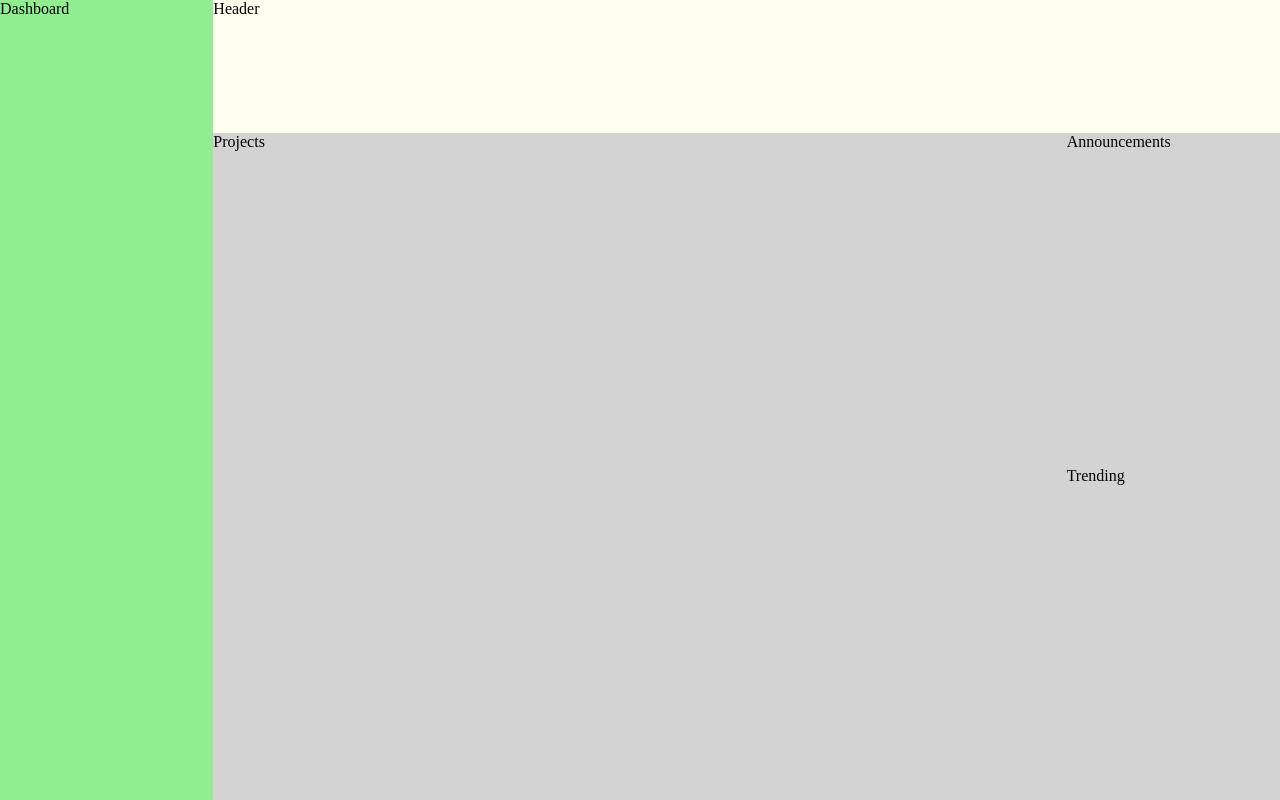
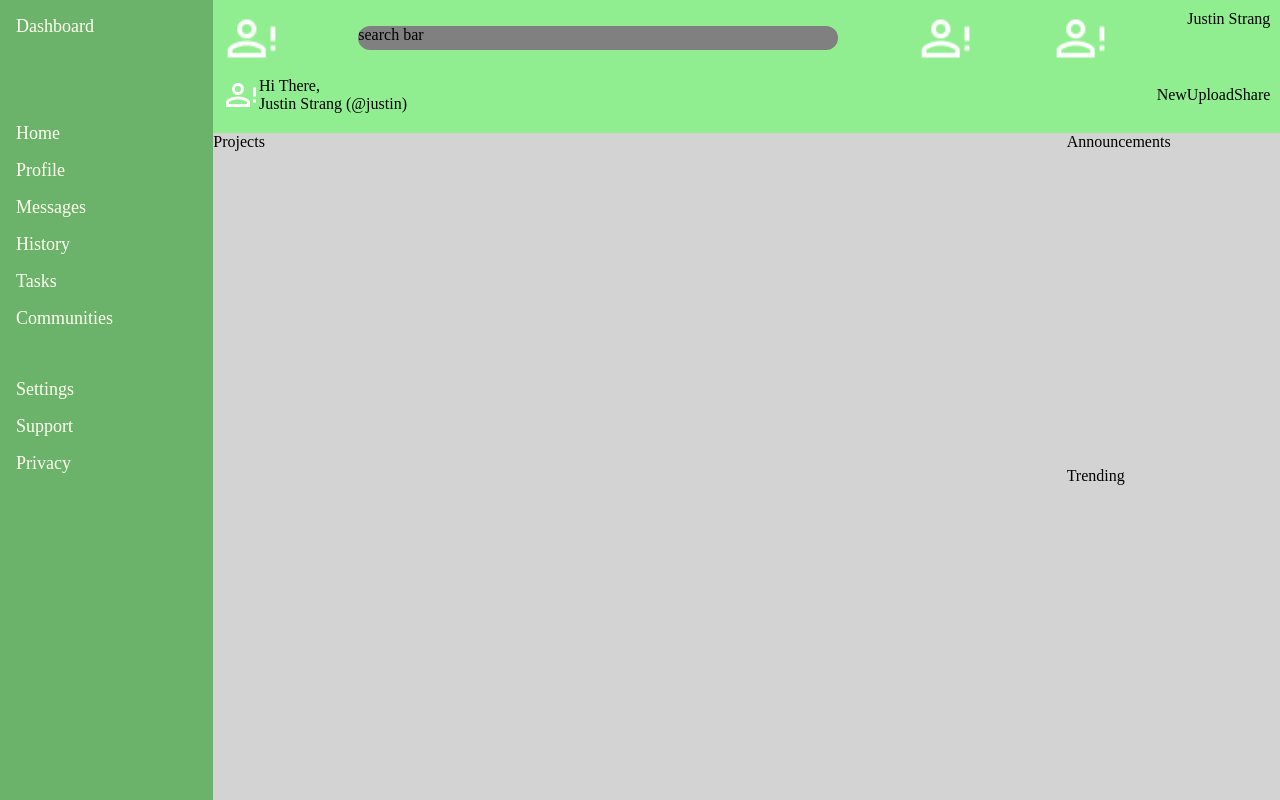
Before and after one commit to JStrang21/AdminDashboard, a plain HTML site: page index.html in a window 1280 px wide. Drawn offline with Linux system fonts and the light colour scheme.

Commit message:
Updated layout for left-sidebar and header

```diff
--- a/index.html
+++ b/index.html
@@ -10,11 +10,75 @@
 <body>
     <div class='layout'>
         <div class='header'>
-            Header
+            <div class='top-header'>
+                <img src="icons/icon.png" alt="icon">
+
+                <div id='search'>search bar</div>
+                <img src="icons/icon.png" alt="icon">
+                <img src="icons/icon.png" alt="icon">
+                <div>Justin Strang</div>
+            </div>
+            <div class='bottom-header'>
+                <div class='left-side-bottom'>
+                    <img src="icons/icon.png" alt="icon">
+                    <div class='hello'>
+                        <div>Hi There,</div>
+                        <div>Justin Strang (@justin)</div>
+                    </div>
+                </div>
+                <div class='right-side-bottom'>
+                    <div>New</div>
+                    <div>Upload</div>
+                    <div>Share</div>
+                </div>
+            </div>
         </div>
 
         <div class='left-column'>
-            Dashboard
+            <div class='logo column-child sectionOne'>
+                <!--<img src="icons/icon.png" alt="icon">-->
+                Dashboard
+            </div>
+            <div class='sectionTwo'>
+                <div class='column-child sectionTwo'>
+                    <!--<img src="icons/icon.png" alt="icon">-->
+                    Home
+                </div>
+                <div class='column-child sectionTwo'>
+                    <!--<img src="icons/icon.png" alt="icon">-->
+                    Profile
+                </div>
+                <div class='column-child sectionTwo'>
+                    <!--<img src="icons/icon.png" alt="icon">-->
+                    Messages
+                </div>
+                <div class='column-child sectionTwo'>
+                    <!--<img src="icons/icon.png" alt="icon">-->
+                    History
+                </div>
+                <div class='column-child sectionTwo'>
+                    <!--<img src="icons/icon.png" alt="icon">-->
+                    Tasks
+                </div>
+                <div class='column-child sectionTwo'>
+                    <!--<img src="icons/icon.png" alt="icon">-->
+                    Communities
+                </div>
+            </div>
+            <div class='sectionThree'>
+                <div class='column-child sectionThree'>
+                    <!--<img src="icons/icon.png" alt="icon">-->
+                    Settings
+                </div>
+                <div class='column-child sectionThree'>
+                    <!--<img src="icons/icon.png" alt="icon">-->
+                    Support
+                </div>
+                <div class='column-child sectionThree'>
+                    <!--<img src="icons/icon.png" alt="icon">-->
+                    Privacy
+                </div>
+            </div>
         </div>
 
         <div class='right-column'>
--- a/styles.css
+++ b/styles.css
@@ -11,13 +11,73 @@
 }
 
 .header {
-    background: ivory;
+    background: lightgreen;
     grid-area: 1/2/2/-1;
+    display: grid;
+    grid-template-rows: 1fr 1fr;
+    padding: .6rem;
+}
+
+.top-header {
+    grid-row: 1/2;
+    display: flex;
+    flex-direction: row;
+    justify-content: space-between;
+}
+
+#search {
+    background: grey;
+    width: 30rem;
+    border-radius: 1rem;
+    height: 1.5rem;
+    align-self: center;
+}
+
+.bottom-header {
+    grid-row: 2/3;
+    display: flex;
+    justify-content: space-between;
+    align-items: center;
+}
+
+.left-side-bottom {
+    display: flex;
+    flex-direction: row;
+}
+
+.right-side-bottom {
+    display: flex;
+    justify-content: space-evenly;
 }
 
 .left-column {
-    background: lightgreen;
+    background: rgb(107, 179, 107);
+    color: ivory;
     grid-area: 1/1/-1/2;
+    display: grid;
+    grid-template-rows: 1fr 3fr 2fr 3fr;
+    row-gap: 2rem;
+    padding: 1rem;
+    font-size: large;
+}
+
+.sectionOne {
+    grid-row: 1/2;
+    display: flex;
+}
+
+.sectionTwo {
+    grid-row: 2/3;
+    display: flex;
+    flex-direction: column;
+    gap: 1rem;
+}
+
+.sectionThree {
+    grid-row: 3/4;
+    display: flex;
+    flex-direction: column;
+    gap: 1rem;
 }
 
 .right-column {
```
Also changed, not shown: icons/icon.png (added), 1 other file.
